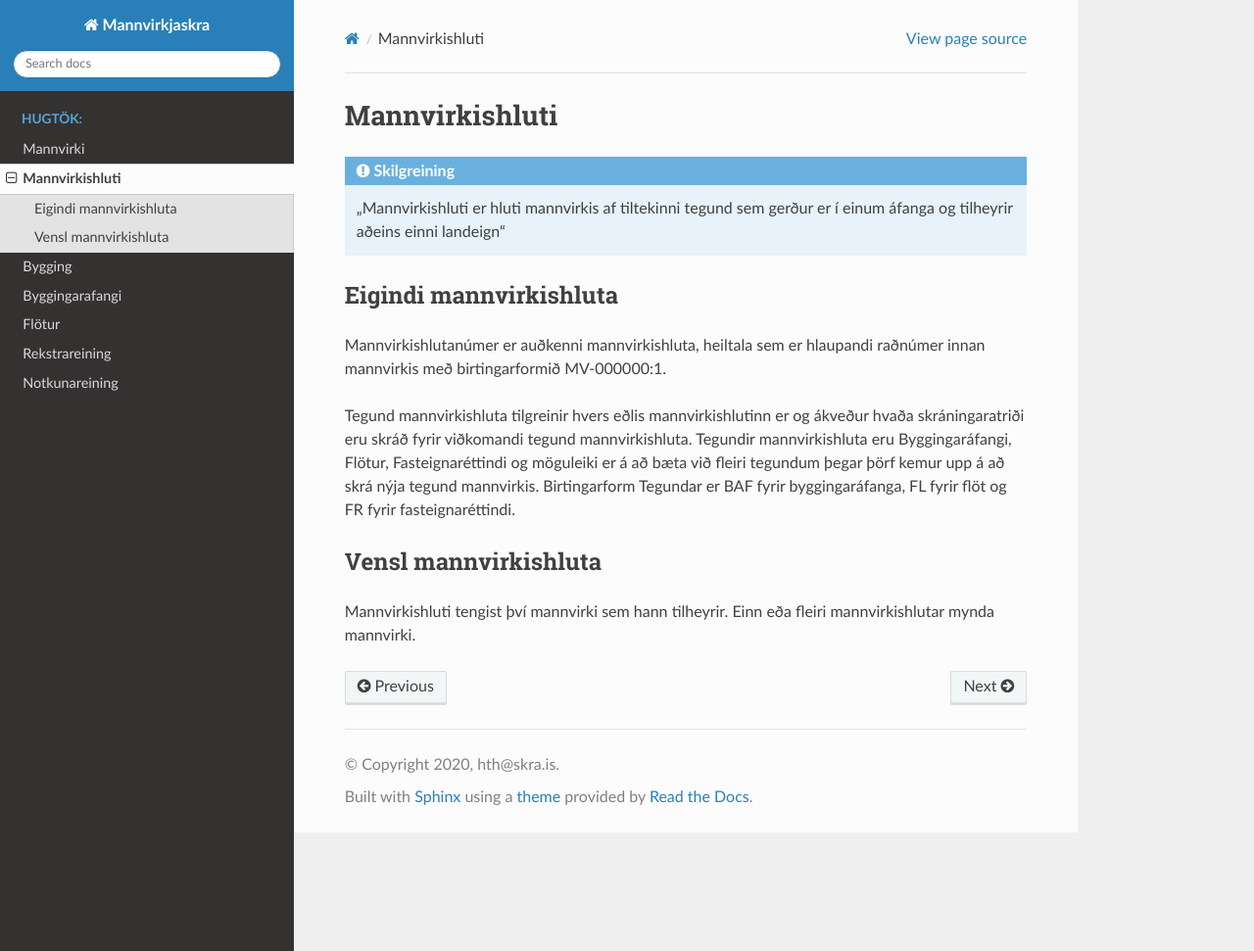
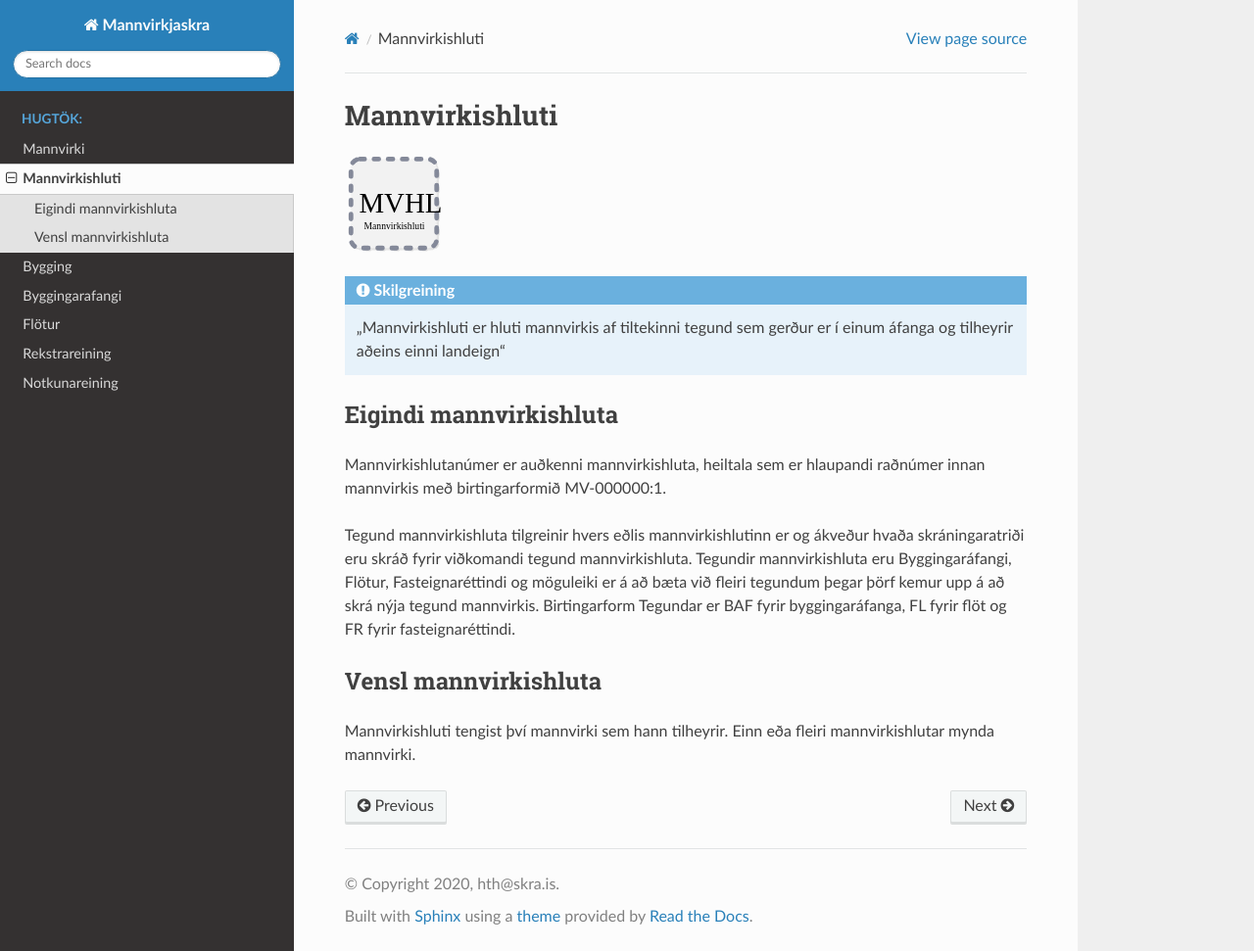
Before and after one commit to hthl/Mannvirkjaskra, a Sphinx documentation site: the page built from source/mannvirkishluti.rst, in a window 1280 px wide and 971 px high. Shown: the whole window at 98% size. Built offline with Sphinx 7.4.7 and the Read the Docs theme 2.0.0, drawn with Linux system fonts in a browser that asks for light colours.

Commit message:
Update mannvirkishluti.rst

```diff
--- a/source/mannvirkishluti.rst
+++ b/source/mannvirkishluti.rst
@@ -1,5 +1,10 @@
 Mannvirkishluti
 ===============
+
+.. image:: img/mannvirkishluti.svg
+  :width: 100
+  :alt: Mannvirki
+  :align: left
 
 .. admonition:: Skilgreining
     :class: skilgreining
```
